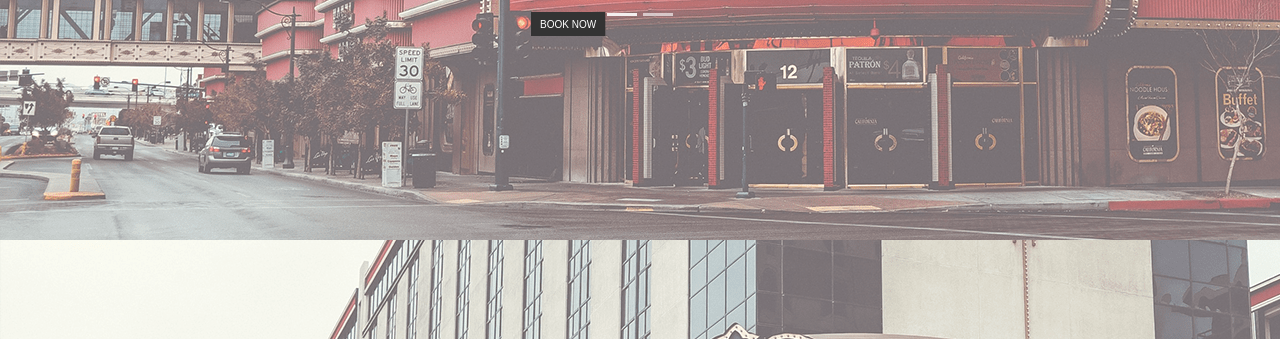
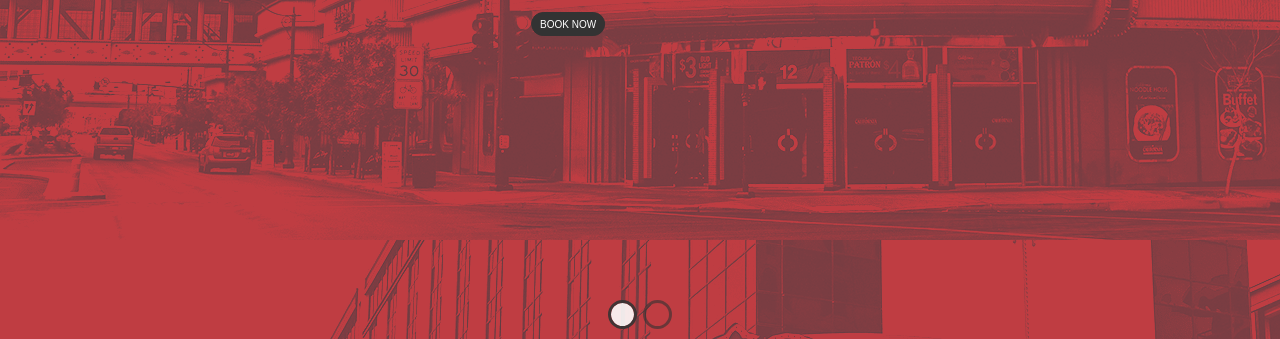
Before and after one commit to KushalAmatya/Bootstrap-FED, a website: page markup/index.html in a window 1280 px wide. Shown: the part 461-800 px from the top of the page. Drawn offline with nearby package versions, Linux system fonts and the light colour scheme.

Commit message:
btn progress

```diff
--- a/markup/index.html
+++ b/markup/index.html
@@ -16,11 +16,11 @@
 		<header id="header">
 		</header>
 		<main id="main">
-			<section class="banner-part text-center position-relative full-screen d-flex justify-content-center align-items-center">
-				<div class="bg-stretch position-absolute stretch" style="background-image: url('./images/banner-img1.png');">
+			<section class="banner-part text-center text-white position-relative full-screen d-flex justify-content-center align-items-center">
+				<div class="bg-stretch position-absolute stretch bg-blend" style="background-image: url('./images/banner-img1.png');">
 
 				</div>
-				<div id="carouselExampleIndicators" class="carousel slide" data-ride="carousel">
+				<div id="carouselExampleIndicators" class="carousel slide position-static" data-ride="carousel">
 					<ol class="carousel-indicators">
 						<li data-target="#carouselExampleIndicators" data-slide-to="0" class="active"></li>
 						<li data-target="#carouselExampleIndicators" data-slide-to="1"></li>
--- a/markup/scss/_bootstrap-custom.scss
+++ b/markup/scss/_bootstrap-custom.scss
@@ -150,6 +150,15 @@ $input-font-size: 1.6rem;
 
 $input-box-shadow: inset 0 2px 5px 0 $orange;
 
-$btn-border-radius:     0;
+
+//border radius
+$btn-border-radius: 25px;
+
+$btn-padding-y: $input-btn-padding-y  !default;
+$btn-padding-x: $input-btn-padding-x  !default;
+$btn-font-family: $input-btn-font-family  !default;
+$btn-font-size: $input-btn-font-size  !default;
+$btn-line-height: $input-btn-line-height  !default;
+
 $btn-font-weight:  $font-weight-normal;
 $body-bg:                   white;
--- a/markup/scss/main.scss
+++ b/markup/scss/main.scss
@@ -58,4 +58,30 @@ body {
 }
 
 .bg-blend{
-  posit
+  position: relative;
+  &:after {
+    position: absolute;
+    content: '';
+    top: 0;
+    left: 0;
+    right: 0;
+    bottom: 0;
+    background-color: $red;
+    mix-blend-mode: darken;
+  }
+}
+
+.carousel-indicators{
+  li {
+    @include size (23px);
+    border-radius: 50%;
+    background-color: white;
+    border: 3px solid $black;
+    &.active{
+      background-color: transparent;
+    }
+    &:hover{
+      background-color: transparent;
+    }
+  }
+}
```
Also changed, not shown: markup/css/bootstrap.css, markup/css/main.css, markup/minified/css/main.min.css.
